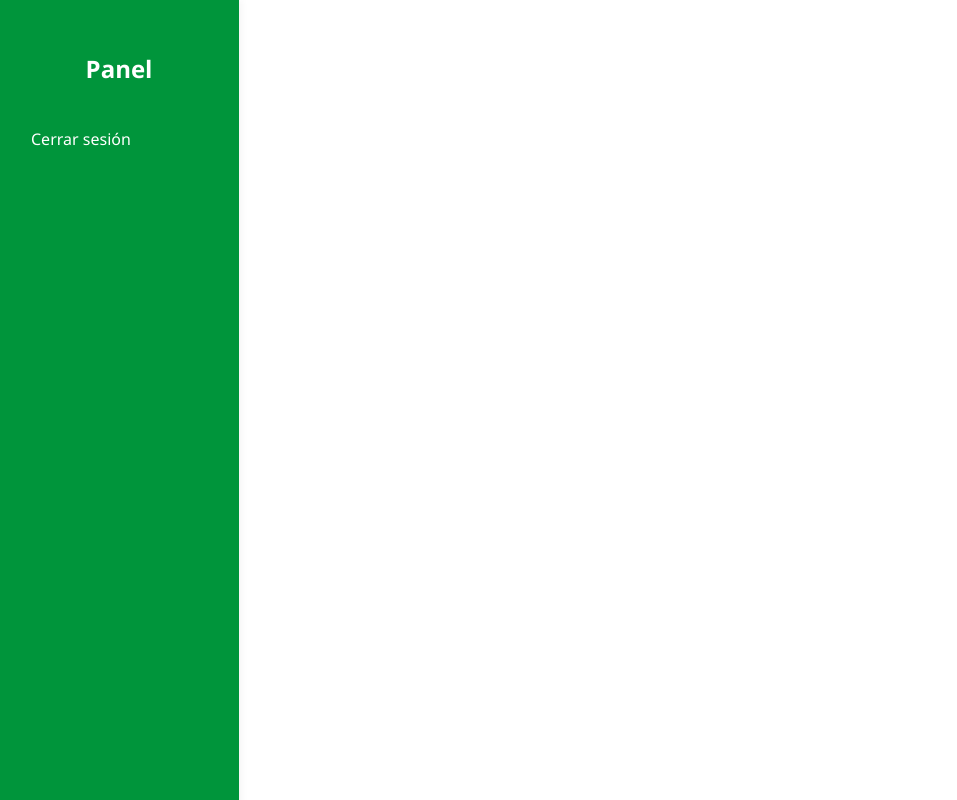
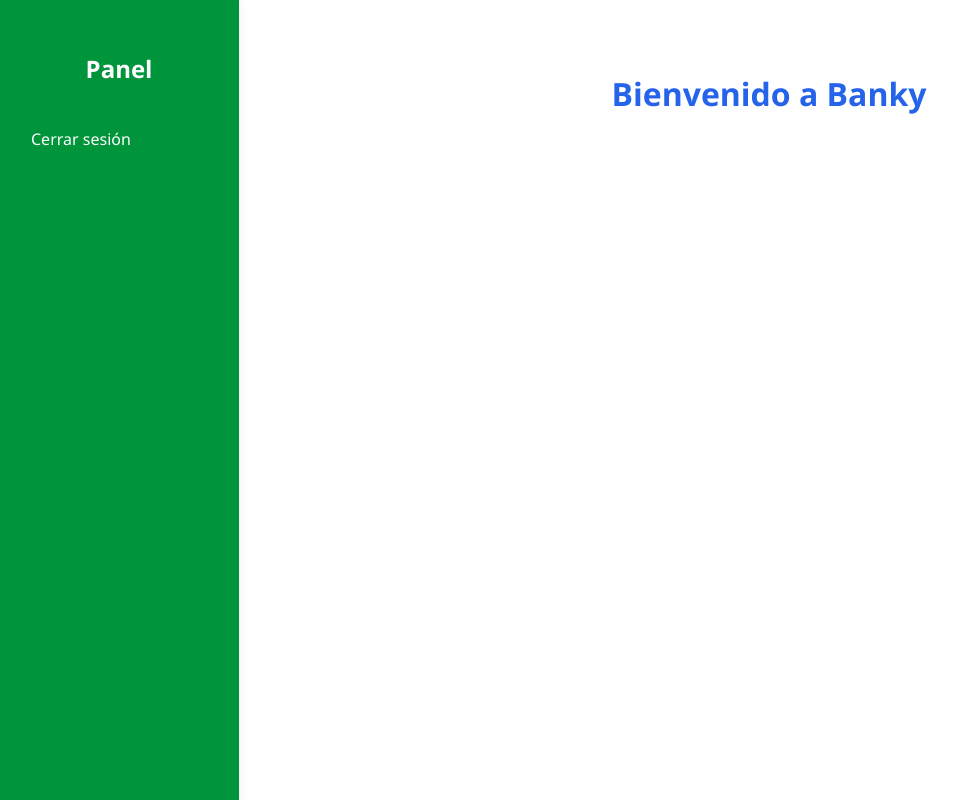
Before and after one commit to JEFRY200307/Proyecto-Interbank, a Django app: page /users/dashboard/chat/ in a window 1280 px wide. Shown: the whole page, without its empty margins (1-958 px from the left). Run offline with Django 5.2, Linux system fonts and the light colour scheme; data that the repository does not hold is empty.

Commit message:
Chatbot completo ahora estoy en estrategias

```diff
--- a/PC3_Interbank/templates/dashboard_chat.html
+++ b/PC3_Interbank/templates/dashboard_chat.html
@@ -3,6 +3,15 @@
 {% load static %}
 
 {% block content %}
+
+<h2 id="chatbot-title" style="text-align:center; margin-top:32px; color:#2563eb; font-size:2em; font-weight:bold;">
+  Bienvenido a Banky
+</h2>
+
+<div id="chatbot-actions" style="display: flex; justify-content: center; gap: 16px; margin-top: 18px; margin-bottom: 18px;">
+  <button id="roadmap-btn" onclick="enviarMensajeRoadmap()" style="display: none;">Estoy listo para que me des el roadmap</button>
+  <button id="volver-btn" onclick="volverATarjetas()" style="display:none;">Volver a los chatbots</button>
+</div>
 
 <div id="chatbots-container">
   {% for cat in categories %}
```
